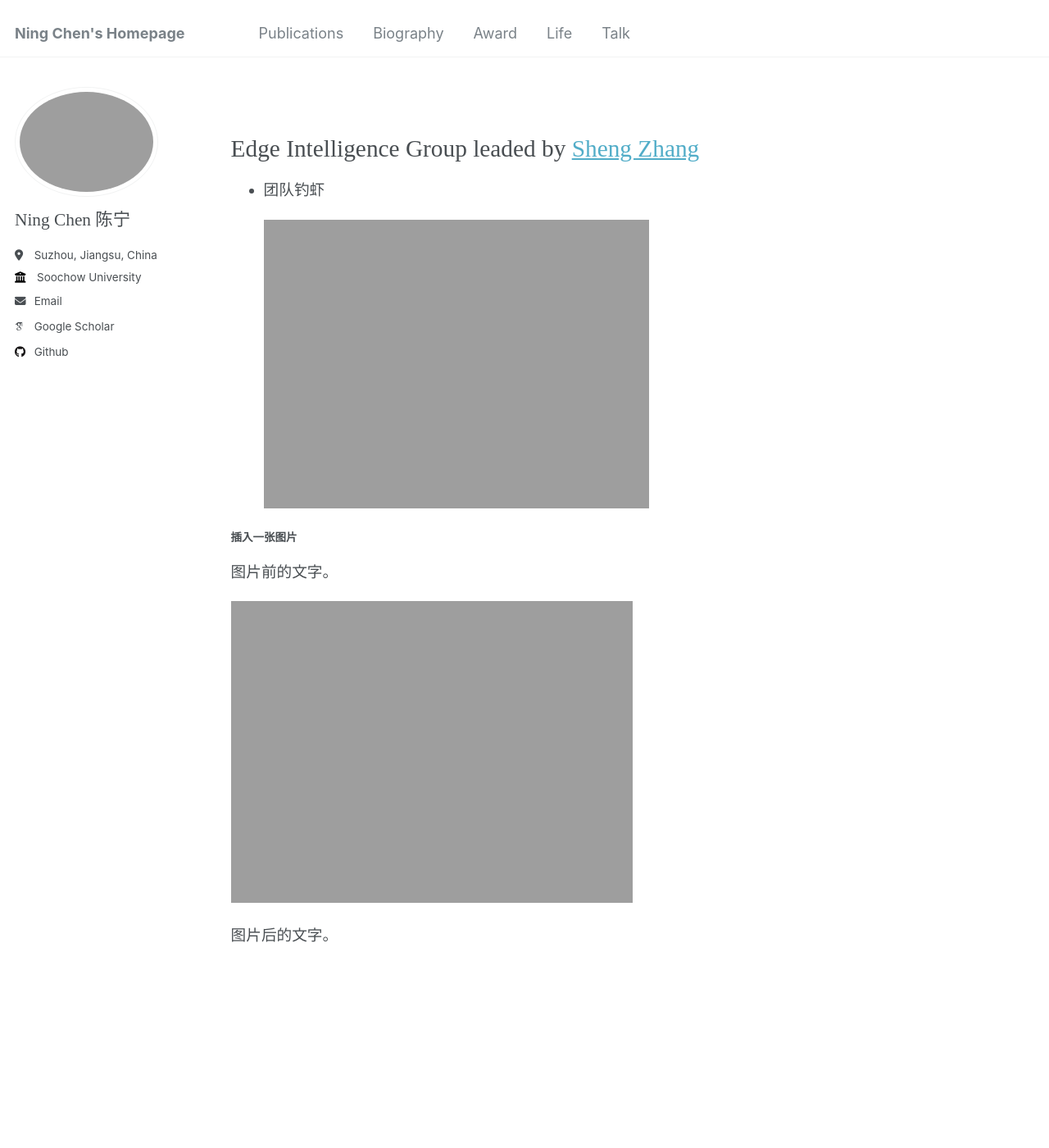
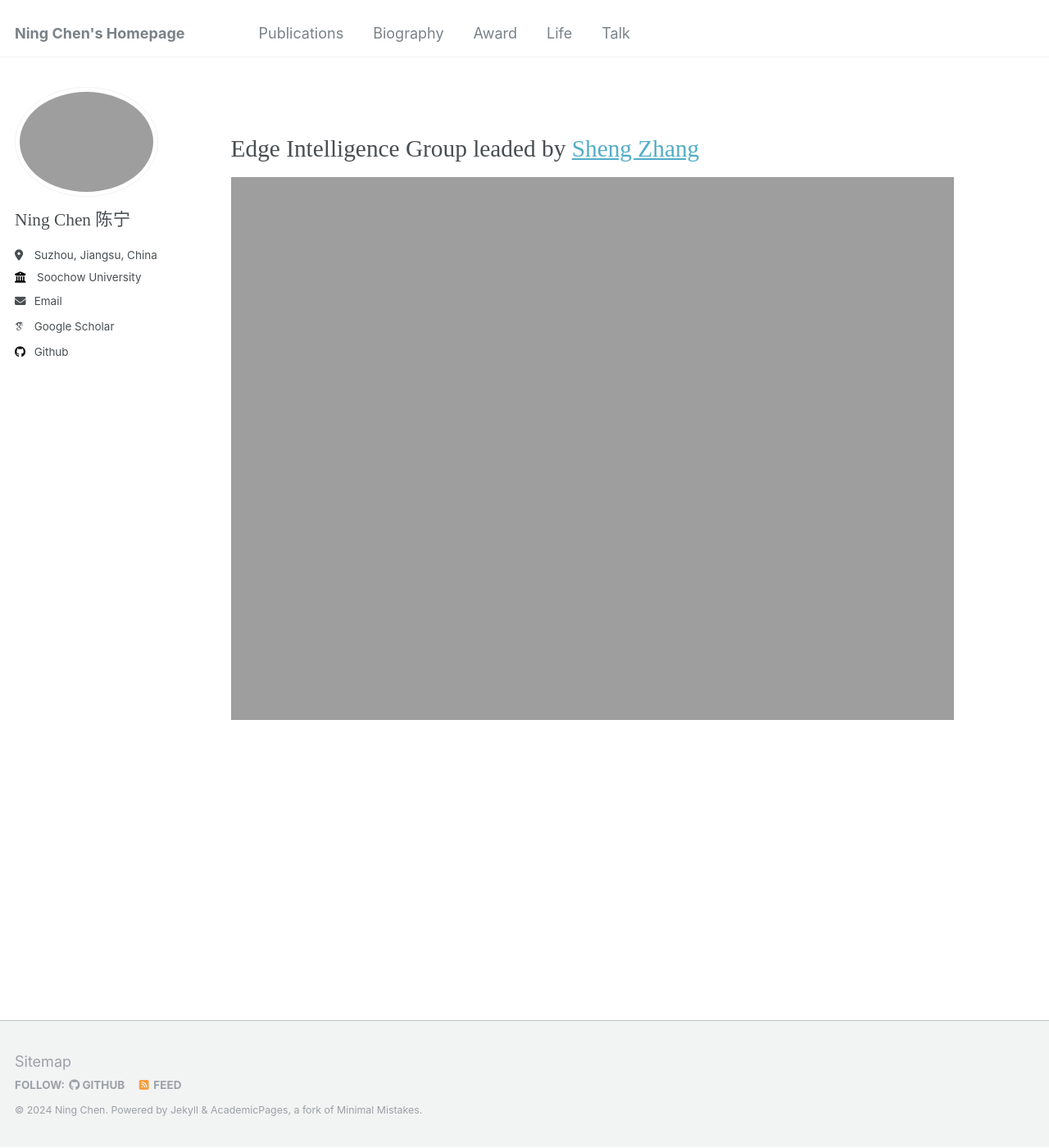
Before and after one commit to nju-cn/nju-cn.github.io, a Jekyll site: the page built from _pages/life.md, in a window 1280 px wide and 1400 px high. Shown: the whole window at 82% size. Built offline with Jekyll 4.4.1, drawn with Linux system fonts in a browser that asks for light colours; some web fonts are replaced.

Commit message:
Merge remote-tracking branch 'origin/master'

```diff
--- a/_pages/life.md
+++ b/_pages/life.md
@@ -11,21 +11,6 @@ h2 { font: 22pt Microsoft YaHei !important; }
 h3 { font: 16pt Microsoft YaHei !important; }
 p { font: 14pt kai !important; }
 </style>
-## Edge Intelligence Group leaded by [Sheng Zhang](https://cs.nju.edu.cn/58/1e/c2639a153630/page.htm)
+##  Edge Intelligence Group leaded by [Sheng Zhang](https://cs.nju.edu.cn/58/1e/c2639a153630/page.htm)
 
-* 团队钓虾
-
-  <p><img src="http://nju-cn.github.io/imgage_group/diaoxia.jpg" referrerpolicy="no-referrer" width="50%"></p>
-
-
-
-
-
-
-
-
-
-<h4>插入一张图片</h4>
-<p>图片前的文字。</p>
-<p><img src="http://nju-cn.github.io/imgage_group/diaoxia.jpg" referrerpolicy="no-referrer" width="50%"></p>
-<p>图片后的文字。</p>
+<p><img src="http://nju-cn.github.io/imgage_group/diaoxia.jpg" referrerpolicy="no-referrer" width="90%"></p>
```
